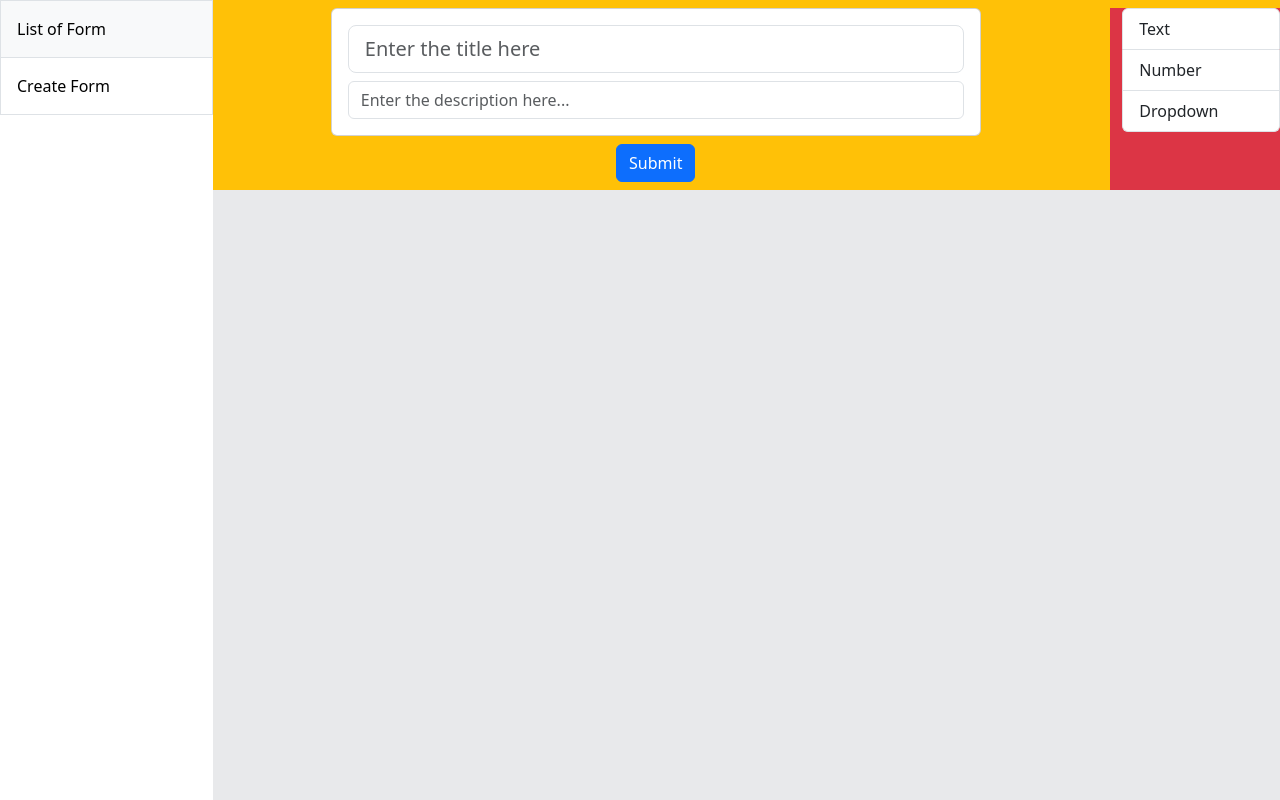
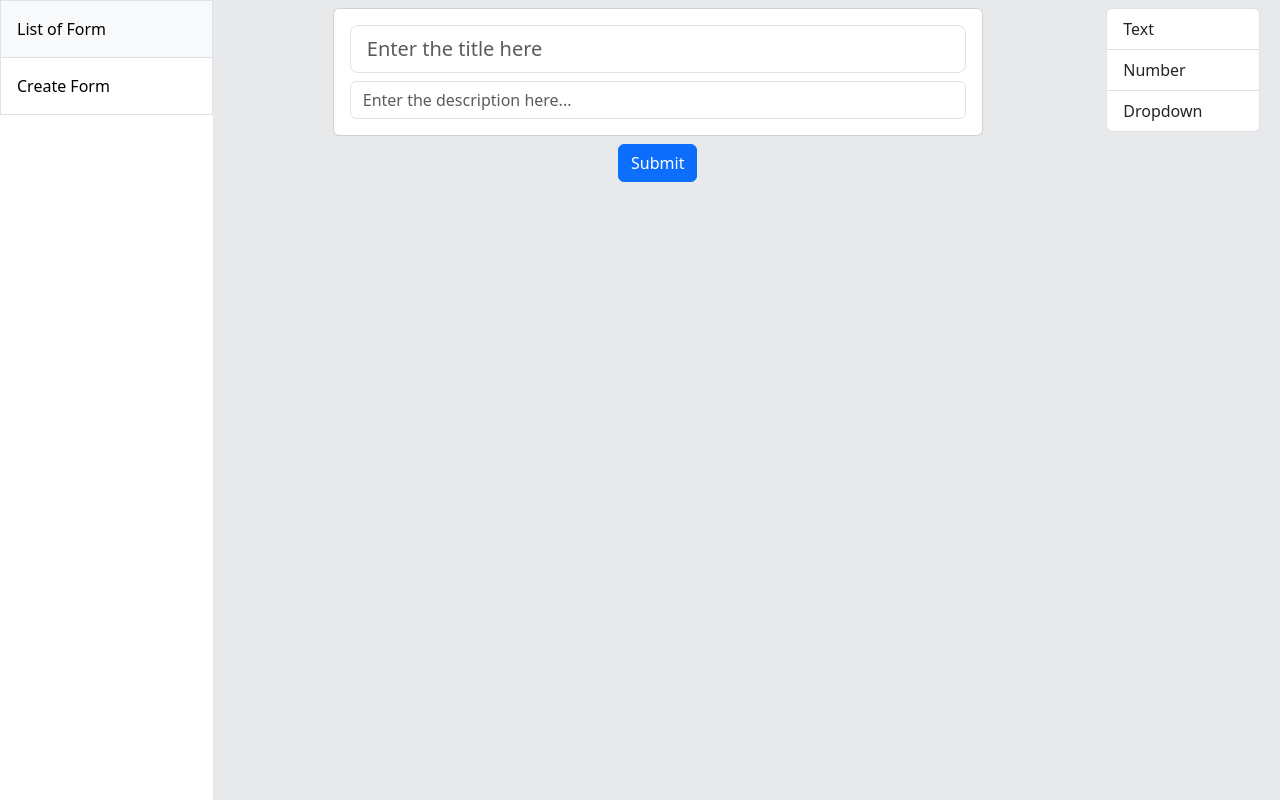
Before and after one commit to BlankSpot08/Dynamic-Form-Builder-FE, an Angular app: page /form/create in a window 1280 px wide. Built offline with nearby package versions, Linux system fonts and the light colour scheme.

Commit message:
removed the temp bg colors

```diff
--- a/src/app/modules/form-create/form-create.component.html
+++ b/src/app/modules/form-create/form-create.component.html
@@ -1,9 +1,9 @@
-<div class=" bg-warning">
+<div class="container">
     <div class="row">
-        <div class="col d-flex justify-content-center">
+        <div class="col ms-2 d-flex justify-content-center">
             <app-form />
         </div>
-        <div class="col-2 mt-2 bg-danger">
+        <div class="col-2 mt-2 me-2">
             <div class="list-group">
                 <button (click)="addNewField('text')" type="button" class="list-group-item list-group-item-action">Text</button>
                 <button (click)="addNewField('number')" type="button" class="list-group-item list-group-item-action">Number</button>
```
